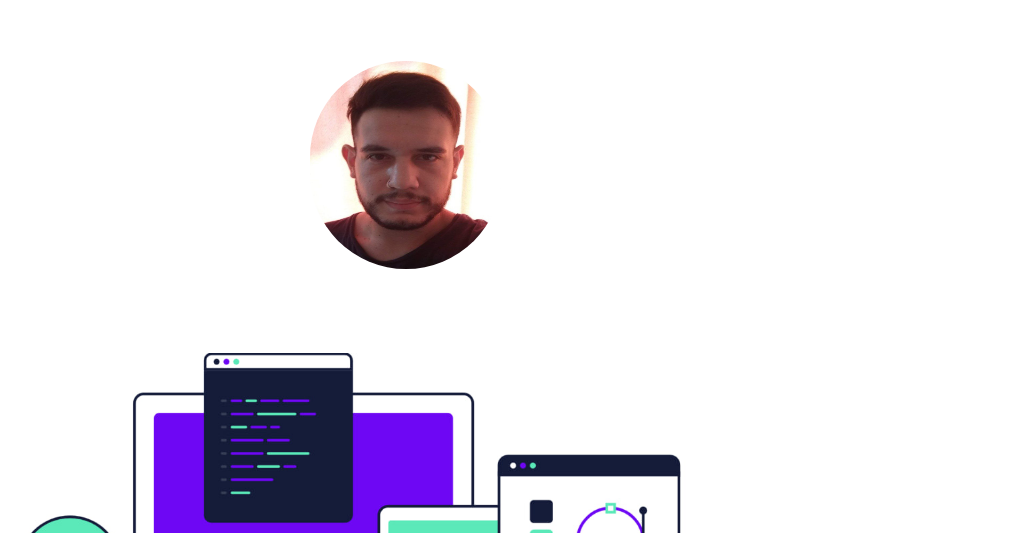
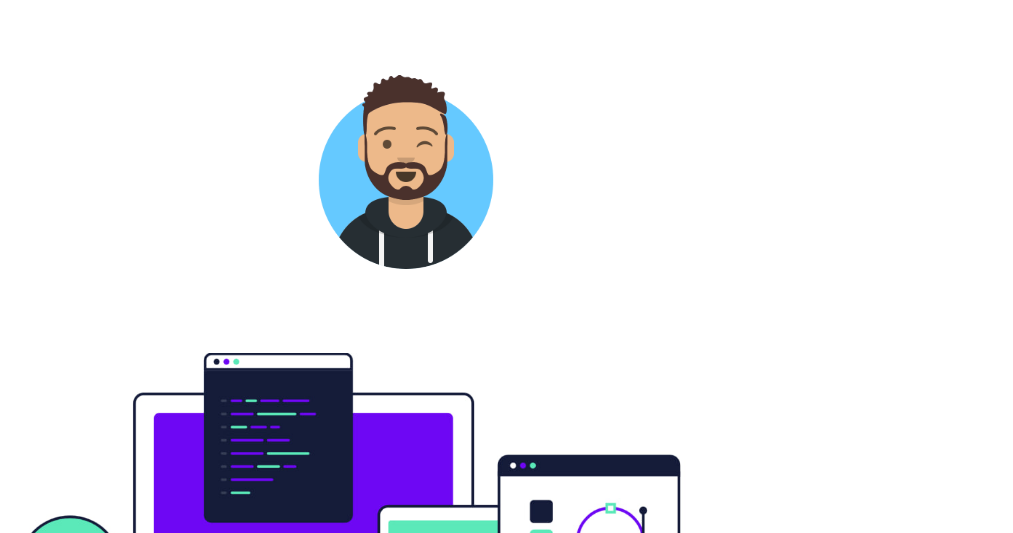
Before and after one commit to IacuzziDev/Portfolio, a plain HTML site: page index.html in a window 1280 px wide. Shown: the part 267-800 px from the top of the page, without its empty margins (234-1247 px from the left). Drawn offline with Linux system fonts and the light colour scheme.

Commit message:
cambio de pfp

```diff
--- a/index.html
+++ b/index.html
@@ -22,7 +22,7 @@
               <h2>Iacuzzi Lucas Nahuel</h2>
             </div>
             <div class="titlepfp">
-              <img src="./img/pfp.jpg" alt="Pfp" >
+              <img src="./img/pfp.png" alt="Pfp" >
             </div>
             <div class="bannerpfp">
                 <img src="./img/underpfp.jpg" alt="develor steup">
--- a/styles.css
+++ b/styles.css
@@ -22,6 +22,7 @@
 nav {
     padding: 1rem;
     margin: 1rem;
+    max-width: 1644px;
     background-color: white;
     display: flex;
     justify-content: end;
```
Also changed, not shown: img/pfp.jpg (deleted), img/pfp.png (added).
